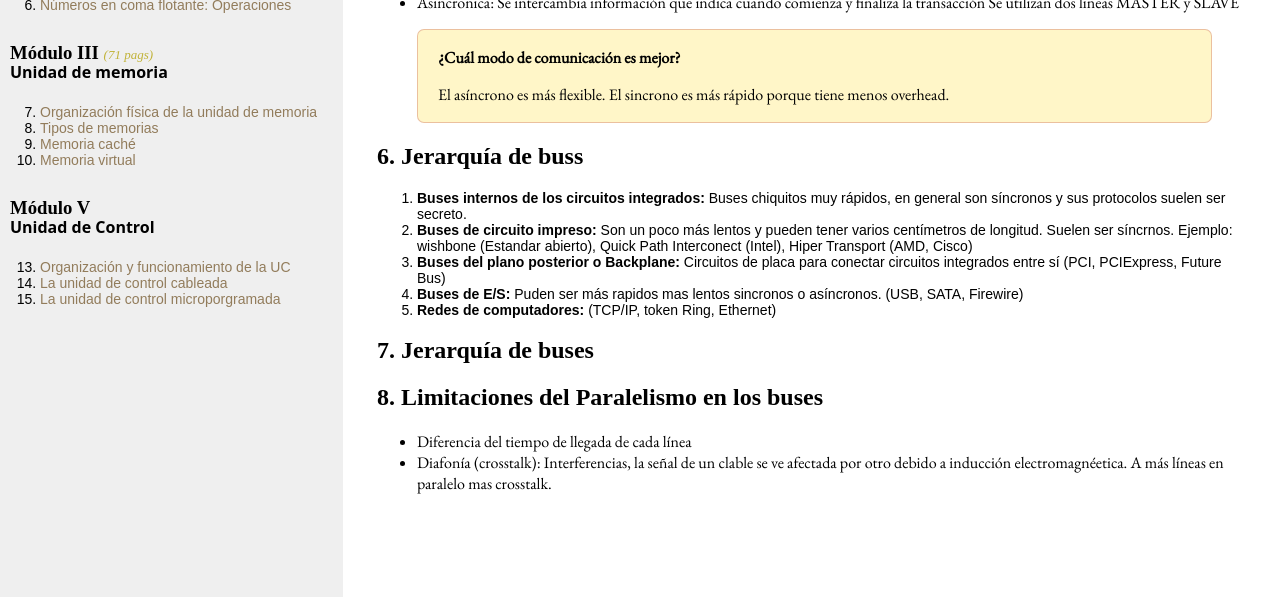
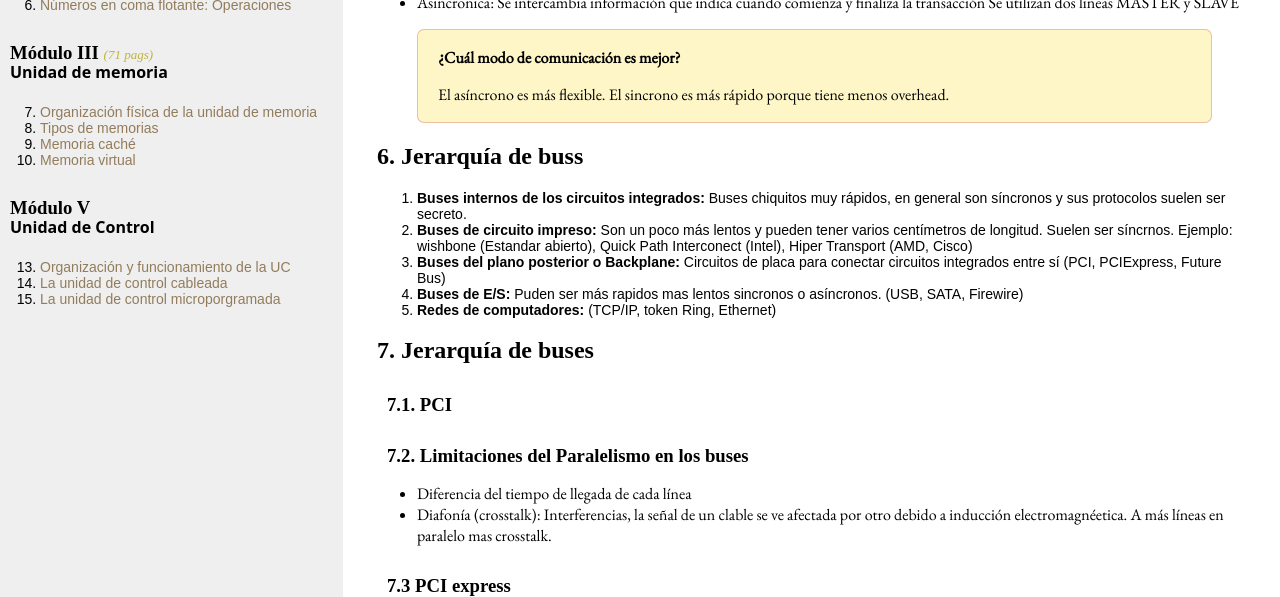
Before and after one commit to dkaerit/EDC, a Jekyll site: the page built from _posts/2020-10-05-TEMA03.md, in a window 1280 px wide and 900 px high, scrolled down 4107 px, cut to the strip 303-900 px from the top of the window. Built offline with Jekyll 4.4.1, drawn with Linux system fonts in a browser that asks for light colours; some web fonts are replaced.

Commit message:
Update 2020-10-05-TEMA03.md

```diff
--- a/_posts/2020-10-05-TEMA03.md
+++ b/_posts/2020-10-05-TEMA03.md
@@ -165,7 +165,10 @@ No se controla quién tiene la línea ocupada.<br>
 5. **Redes de computadores:** (TCP/IP, token Ring, Ethernet)
 
 ## 7. Jerarquía de buses
+### 7.1. PCI
 
-## 8. Limitaciones del Paralelismo en los buses
+### 7.2. Limitaciones del Paralelismo en los buses
 - Diferencia del tiempo de llegada de cada línea
 - Diafonía (crosstalk): Interferencias, la señal de un clable se ve afectada por otro debido a inducción electromagnéetica. A más líneas en paralelo mas crosstalk.
+
+### 7.3 PCI express
```
